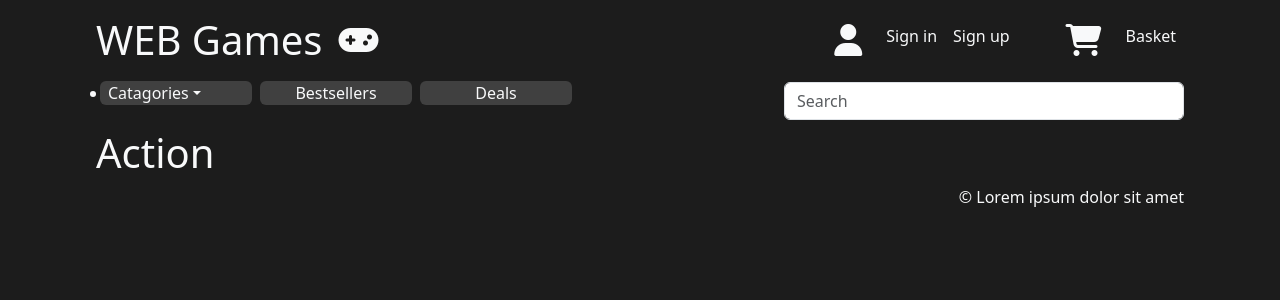
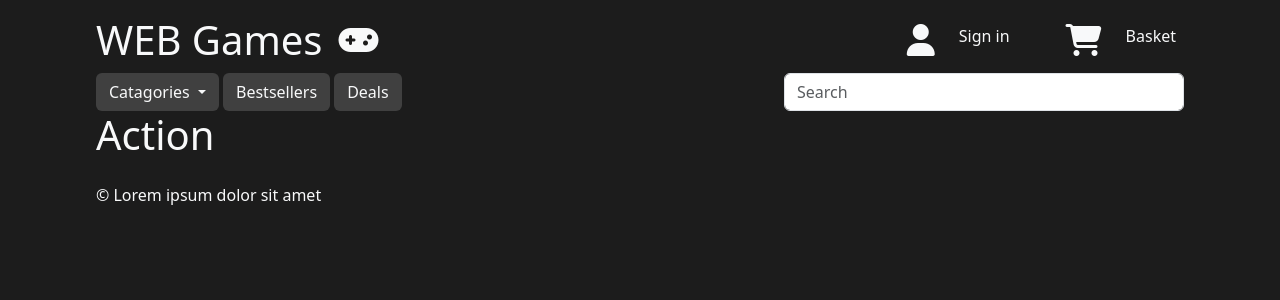
Before and after one commit to AdrianDonnelly/CA2-WEBGames, a Django app: page /2bda2fec-15d7-4b20-9f3f-cffd3d0f2c0b/ in a window 1280 px wide. Shown: the top 300 px of the page. Run offline with Django 4.2, Linux system fonts and the light colour scheme; data comes from the database, SQL or seed files in the repository; some libraries are stand-ins or nearby versions.

Commit message:
front end work

```diff
--- a/accounts/templates/registration/login.html
+++ b/accounts/templates/registration/login.html
@@ -3,10 +3,14 @@
 {% block title %}Log In{% endblock title %}
 
 {% block content %}
+<div class ="text-light">
 <h2>Log In</h2>
 <form method="post">
   {% csrf_token %}
   {{ form.as_p }}
   <button class="btn btn-success ml-2" type="submit">Log In</button>
 </form>
+</div>
+
+<div class ="text-light">No account?<button class="btn btn-success ml-2" href="{% url 'signup' %}">Sign up</button></div>
 {% endblock content %}
--- a/shop/templates/base.html
+++ b/shop/templates/base.html
@@ -17,12 +17,14 @@ crossorigin="anonymous">
     <meta name="description" content="{% block metadescription %}{% endblock %}">
     <title>{% block title %}{% endblock %}</title>
 </head>
-    <body class="base d-flex flex-column px-5 ">
+    <body>
+        <div class="base px-5">
             {% include 'header.html' %}
             {% include 'navbar.html' %}
             {% block content %}
             {% endblock %}
             {% include 'footer.html' %}
+        </div>
         <script
             src="https://cdn.jsdelivr.net/npm/bootstrap@5.3.0/dist/js/bootstrap.bundle.min.js"
             integrity="sha384-geWF76RCwLtnZ8qwWowPQNguL3RmwHVBC9FhGdlKrxdiJJigb/j/68SIy3Te4Bkz"
--- a/shop/templates/header.html
+++ b/shop/templates/header.html
@@ -15,7 +15,6 @@
             <a href="{% url 'logout' %}">Log out</a>
             {% else %}
             <a class="nav-link m-2" href="{% url 'login' %}">Sign in</a>
-            <a class="nav-link m-2" href="{% url 'signup' %}">Sign up</a>
             {% endif %}
 
 
--- a/shop/templates/navbar.html
+++ b/shop/templates/navbar.html
@@ -2,35 +2,35 @@
 <head>
   <link rel="stylesheet" href="{% static 'css/custom.css' %}" />
 </head>
-<nav class="navbar d-flex flex-row align-items-center px-5">
-  <div class="d-flex justify-content-start align-items-center" style="width: 30rem">
-        <ul class=" catagories nav-link px-2 mx-1 text-light form-control " >
-            <li class="nav-item dropdown">
-                <a class="catagories text-light nav-link dropdown-toggle" data-bs-toggle="dropdown" aria-expanded="false">Catagories</a>
-                    <ul class="nav-link px-2 mx-1 text-light form-control">
-                        <ul class=" catagories dropdown-menu" aria-labelledby="navbarDropdown">
-                                {% for cat in links %}
-                                    <li><a class="text-light dropdown-item" href= "{{ cat.get_absolute_url }}"> {{cat.name}}</a></li>
-                                {% endfor %}
-                            </ul>
-                        </li>
-        </ul>
+<nav class="px-5">
+  <div class="d-flex justify-content-start" style="width: 25rem">
+    <button class="catagories text-light btn dropdown-toggle"type="button"id="dropdownMenuButton1"data-bs-toggle="dropdown"aria-expanded="false">
+      Catagories
+    </button>
+    <ul class="nav-link text-light">
+      <ul class="catagories dropdown-menu">
+        {% for cat in links %}
+        <li>
+          <a class="text-light dropdown-item" href="{{ cat.get_absolute_url }}">
+            {{cat.name}}</a
+          >
+        </li>
+        {% endfor %}
+      </ul>
     </ul>
 
+    <button class="mx-1 bestsellers btn text-light"type="button"aria-expanded="false">
+      Bestsellers
+    </button>
+    <button class="deals btn text-light" type="button" aria-expanded="false">
+      Deals
+    </button>
+  </div>
 
-<ul class="bestsellers nav-link px-2 mx-1 text-light form-control d-flex justify-content-center" >Bestsellers
-</ul>
-    </ul>
-    <ul
-      class="deals nav-link px-2 mx-1 text-light form-control d-flex justify-content-center">
-      Deals
-</ul>
-</div>
-
-
-  <div class="d-flex justify-content-end">
-    <form class="nav-item" style="width: 25rem" action="{% url 'search_app:searchResult' %}" method="get">
-      <input class="form-control me-2" type="search" placeholder="Search" aria-label="Search" name="q"/>
+  <div class="d-flex">
+    <form class="nav-item"style="width: 25rem"action="{% url 'search_app:searchResult' %}"method="get">
+      <input class="form-control"type="search"placeholder="Search"aria-label="Search"name="q"
+      />
     </form>
   </div>
 </nav>
--- a/shop/templates/shop/catagory.html
+++ b/shop/templates/shop/catagory.html
@@ -3,14 +3,14 @@
 <div class="text-light px-5">
   <h1>{{category.name}}</h1>
 </div>
-<div class="container-fluid d-flex justify-content-between text-light px-5">
+<div class="container-fluid d-flex flex-column justify-content-between text-light px-5">
   {% if category %}
   <div>
     <p>{{category.description}}</p>
     {% for product in prods %}
-    <div>
+    <div class="container-fluid d-flex flex-row">
       <div>
-        <a class="img" href="{{product.get_absolute_url}}"><img src="{{product.image.url}}" alt="{{product.name}}"/></a>
+        <a class="img" href="{{product.get_absolute_url}}"><img class="cat_img" src="{{product.image.url}}" alt="{{product.name}}"/></a>
         <div>
           <h4>{{product.name}}</h4>
           <p>€{{product.price}}</p>
--- a/static/css/custom.css
+++ b/static/css/custom.css
@@ -1,15 +1,32 @@
-.base {
-    max-width: 80rem;
+body{
+    display:flex;
+    justify-content: center;
     background-color: rgba(28, 28, 28, 1);
 }
+.base {
+    display:flex;
+    justify-content: center;
+    flex-direction: column;
+    max-width: 80rem;
+    min-width: 80rem;;
+    background-color: rgba(28, 28, 28, 1);
+}
+nav{
+    display:flex;
+    align-content: center;
+    justify-content: space-between;
+}
 .catagories{
-    background-color: rgba(64, 64, 64, 1)
+    background-color: rgba(64, 64, 64, 1);
 }
 .bestsellers{
     background-color: rgba(64, 64, 64, 1)
 }
 .deals{
     background-color:rgba(64, 64, 64, 1)
+}
+.cat_img{
+    max-width: 10rem;
 }
 /****Cart Page temp code ***/
 .my_custom_table {
```
